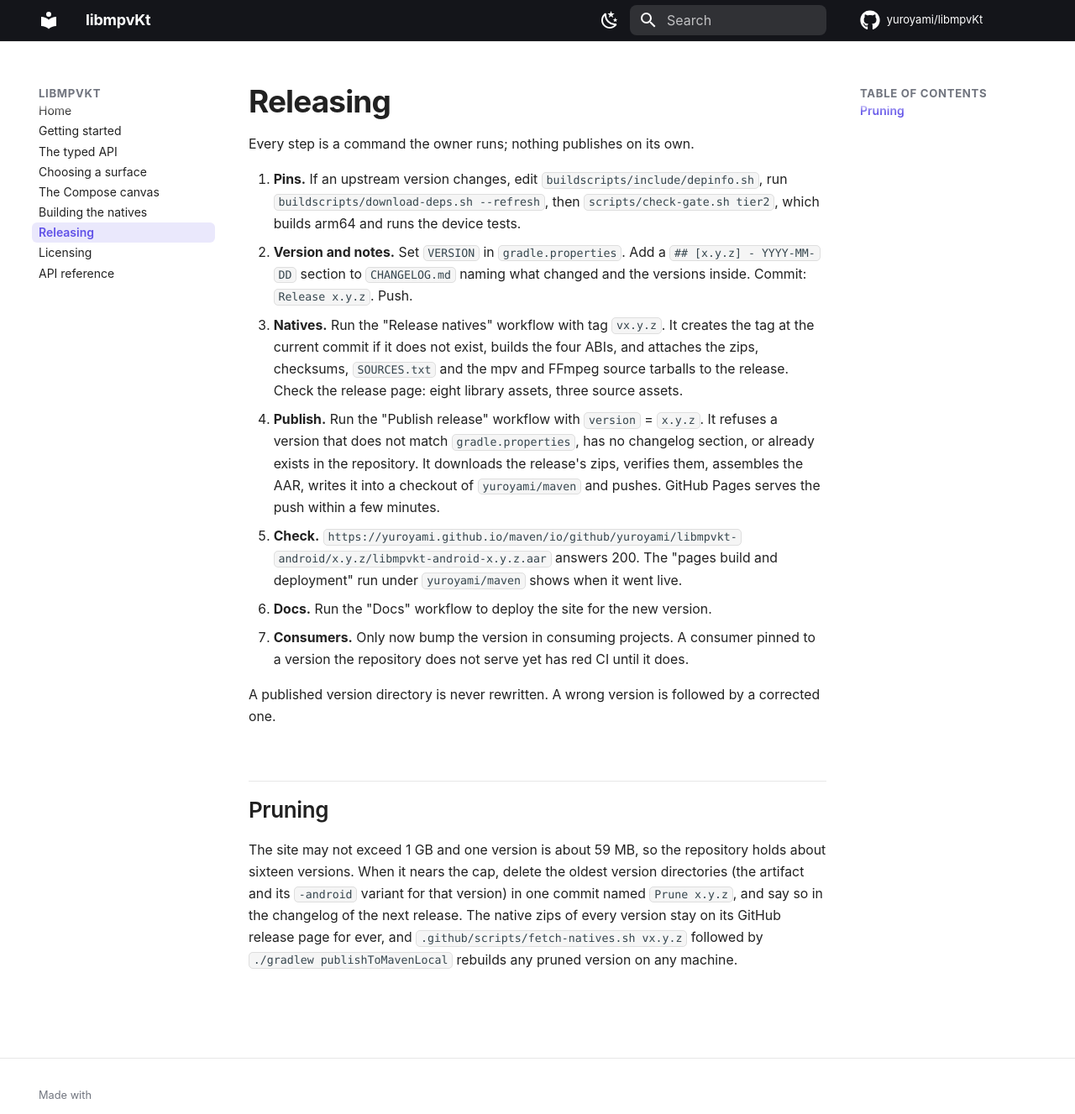
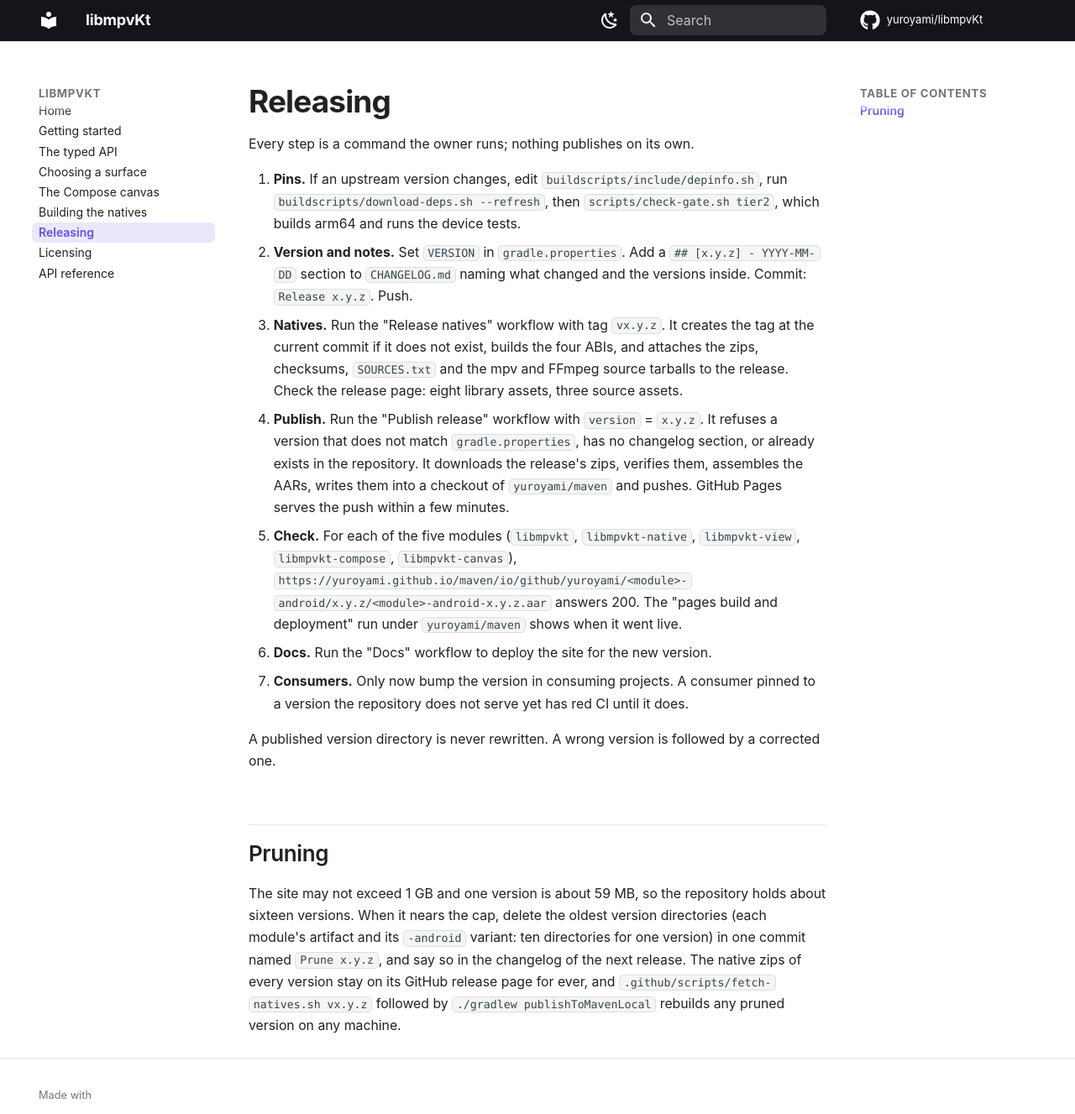
Before and after one commit to yuroyami/libmpvKt, an MkDocs documentation site: the page built from docs/releasing.md, in a window 1280 px wide and 1327 px high. Shown: the whole window at 84% size. Built offline with MkDocs 1.6.1 and Material for MkDocs 9.7.7, drawn with Linux system fonts in a browser that asks for light colours; comment, search, counter and statistics services are not loaded.

Commit message:
Bring the contributor docs, templates and build comments in line with the tree
CLAUDE.md described jni_utils.h, jni_utils.cpp and MPVLib's static initialiser, and said a second create exits the process, while the binding was rewritten and two cores in one process are tested. The three gotchas now describe mpvkt.cpp, MpvNative and the call gate, and four new ones record what this round learned: the vo=null start, vo=null before a render context is freed, clients closed before their core, and ANDROID_SERIAL for the device gate. CONTRIBUTING asked for updateKotlinAbi, whose dump is empty for Android-only modules; it now says to review a public API change by eye. Licensing named libmpvkt/native/jni, Releasing checked one artifact where there are five, the bug template asked for MPVLib calls and logcat lines the binding no longer writes, and the native module's build comment called it the whole library. Every POM carried one description that fit one module; each module now describes itself, checked in the POMs of a local publish. Choices.kt no longer points at design notes, and the Dokka header says where its shared source lives.

The Dokka header still labels its links "Kite documentation" for screen readers. That text comes from the shared source in the Kite workspace, so it is fixed there, not in this copy.

Fixes #60

```diff
--- a/docs/releasing.md
+++ b/docs/releasing.md
@@ -5,8 +5,8 @@ Every step is a command the owner runs; nothing publishes on its own.
 1. **Pins.** If an upstream version changes, edit `buildscripts/include/depinfo.sh`, run `buildscripts/download-deps.sh --refresh`, then `scripts/check-gate.sh tier2`, which builds arm64 and runs the device tests.
 2. **Version and notes.** Set `VERSION` in `gradle.properties`. Add a `## [x.y.z] - YYYY-MM-DD` section to `CHANGELOG.md` naming what changed and the versions inside. Commit: `Release x.y.z`. Push.
 3. **Natives.** Run the "Release natives" workflow with tag `vx.y.z`. It creates the tag at the current commit if it does not exist, builds the four ABIs, and attaches the zips, checksums, `SOURCES.txt` and the mpv and FFmpeg source tarballs to the release. Check the release page: eight library assets, three source assets.
-4. **Publish.** Run the "Publish release" workflow with `version` = `x.y.z`. It refuses a version that does not match `gradle.properties`, has no changelog section, or already exists in the repository. It downloads the release's zips, verifies them, assembles the AAR, writes it into a checkout of `yuroyami/maven` and pushes. GitHub Pages serves the push within a few minutes.
-5. **Check.** `https://yuroyami.github.io/maven/io/github/yuroyami/libmpvkt-android/x.y.z/libmpvkt-android-x.y.z.aar` answers 200. The "pages build and deployment" run under `yuroyami/maven` shows when it went live.
+4. **Publish.** Run the "Publish release" workflow with `version` = `x.y.z`. It refuses a version that does not match `gradle.properties`, has no changelog section, or already exists in the repository. It downloads the release's zips, verifies them, assembles the AARs, writes them into a checkout of `yuroyami/maven` and pushes. GitHub Pages serves the push within a few minutes.
+5. **Check.** For each of the five modules (`libmpvkt`, `libmpvkt-native`, `libmpvkt-view`, `libmpvkt-compose`, `libmpvkt-canvas`), `https://yuroyami.github.io/maven/io/github/yuroyami/<module>-android/x.y.z/<module>-android-x.y.z.aar` answers 200. The "pages build and deployment" run under `yuroyami/maven` shows when it went live.
 6. **Docs.** Run the "Docs" workflow to deploy the site for the new version.
 7. **Consumers.** Only now bump the version in consuming projects. A consumer pinned to a version the repository does not serve yet has red CI until it does.
 
@@ -14,4 +14,4 @@ A published version directory is never rewritten. A wrong version is followed by
 
 ## Pruning
 
-The site may not exceed 1 GB and one version is about 59 MB, so the repository holds about sixteen versions. When it nears the cap, delete the oldest version directories (the artifact and its `-android` variant for that version) in one commit named `Prune x.y.z`, and say so in the changelog of the next release. The native zips of every version stay on its GitHub release page for ever, and `.github/scripts/fetch-natives.sh vx.y.z` followed by `./gradlew publishToMavenLocal` rebuilds any pruned version on any machine.
+The site may not exceed 1 GB and one version is about 59 MB, so the repository holds about sixteen versions. When it nears the cap, delete the oldest version directories (each module's artifact and its `-android` variant: ten directories for one version) in one commit named `Prune x.y.z`, and say so in the changelog of the next release. The native zips of every version stay on its GitHub release page for ever, and `.github/scripts/fetch-natives.sh vx.y.z` followed by `./gradlew publishToMavenLocal` rebuilds any pruned version on any machine.
```
Also changed, not shown: CLAUDE.md (+19 -9 lines), CONTRIBUTING.md (+1 -1 lines), docs/licensing.md (+1 -1 lines), .github/ISSUE_TEMPLATE/bug_report.md, 5 other files.
